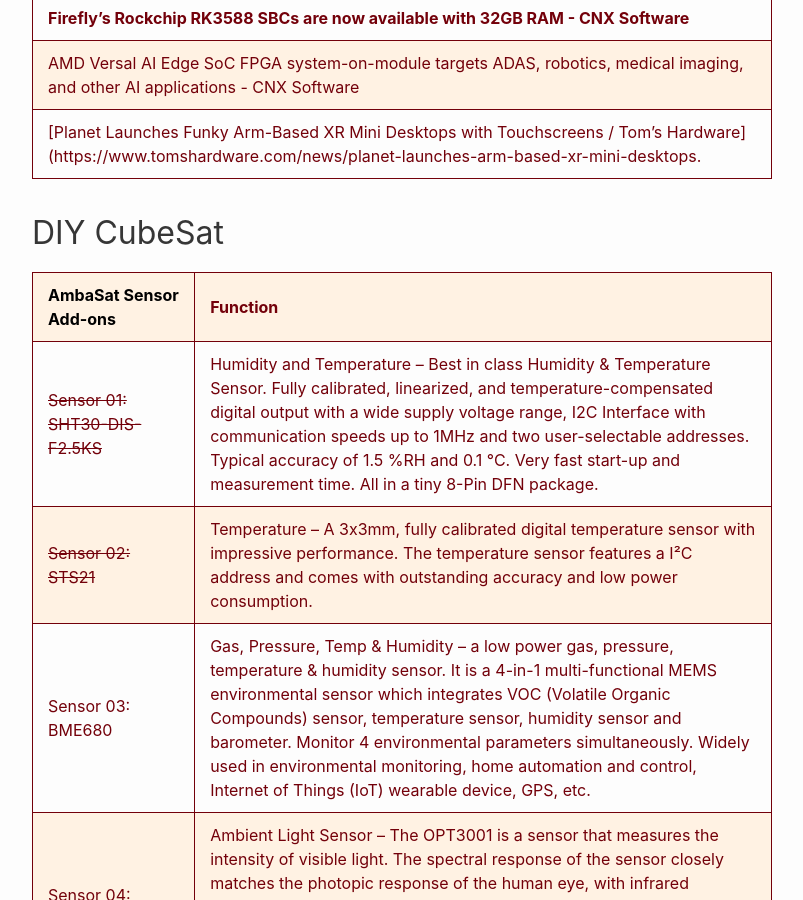
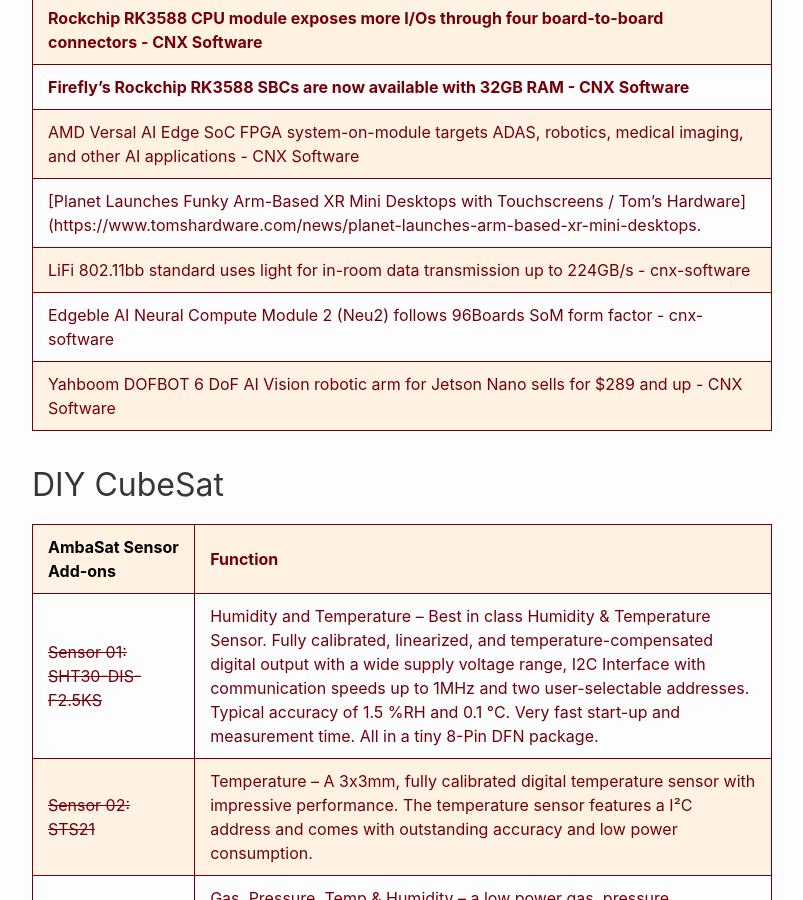
Before and after one commit to RalphHightower/RalphHightower, a Jekyll site: the page built from HardwareLinks.md, in a window 1280 px wide and 900 px high, scrolled down 26459 px. Shown: the whole window, without its empty margins (238-1041 px from the left). Built offline with Jekyll 4.4.1, drawn with Linux system fonts in a browser that asks for light colours; our own code applies the rules of GitHub Pages for plain Markdown files; some of the changed text lies outside the part shown.

Commit message:
docs: Vendors, Articles (see extended description)

```diff
--- a/HardwareLinks.md
+++ b/HardwareLinks.md
@@ -213,7 +213,8 @@
 | [Variscite: Single BoardComputers](https://www.variscite.com/products/single-board-computers/) | (H/W) |
 | [Variscite VAR-SOM-MX93 : NXP i.MX93](https://www.variscite.com/product/system-on-module-som/cortex-a55/var-som-mx93-nxp-i-mx-93/) | (H/W) |
 | [VAR-SOM-AM62 : TI AM62x](https://www.variscite.com/product/system-on-module-som/cortex-a53-krait/var-som-am62-ti-am625x/#ordering_info) | (H/W) |
-| [crowdsupply — Wavelet Lab's uSDR](https://www.crowdsupply.com/wavelet-lab/usdr ) | (H/W) $277 - $997 2023-07-26 |
+| [Wavelet crowdsupply — Wavelet Lab's uSDR](https://www.crowdsupply.com/wavelet-lab/usdr ) | (H/W) $277 - $997 2023-07-26 |
+| [Yahboom 6DOF ROS AI Vision Robotic Arm for Nvidia Jetson NANO 4GB](https://category.yahboom.net/products/dofbot-jetson_nano ) | (H/W) |
 | [Zvidar Smart Gateway (Home Assistant based)](http://www.zvidar.com/pro/23.html ) | (H/W) |
 | [Zymbit Secure Edge Node D35](https://store.zymbit.com/products/secure-compute-node-d35)| (H/W)|
 
@@ -471,6 +472,9 @@
 | **[Firefly's Rockchip RK3588 SBCs are now available with 32GB RAM - CNX Software](https://www.cnx-software.com/2023/07/01/firefly-rockchip-rk3588-sbc-32gb-ram/ )** |
 | [AMD Versal AI Edge SoC FPGA system-on-module targets ADAS, robotics, medical imaging, and other AI applications - CNX Software](https://www.cnx-software.com/2023/05/12/amd-versal-ai-edge-soc-fpga-system-on-module-targets-adas-robotics-medical-imaging-and-other-ai-applications/ ) |
 | [Planet Launches Funky Arm-Based XR Mini Desktops with Touchscreens / Tom's Hardware](https://www.tomshardware.com/news/planet-launches-arm-based-xr-mini-desktops.
+| [LiFi 802.11bb standard uses light for in-room data transmission up to 224GB/s - cnx-software](https://www.cnx-software.com/2023/07/14/lifi-802-11bb-wifi-standard-uses-light-for-in-room-data-transmission-up-to-224gb-s/ ) |
+| [Edgeble AI Neural Compute Module 2 (Neu2) follows 96Boards SoM form factor - cnx-software](https://www.cnx-software.com/2023/07/19/edgeble-ai-neural-compute-module-2-neu2-follows-96boards-som-form-factor/ ) |
+| [Yahboom DOFBOT 6 DoF AI Vision robotic arm for Jetson Nano sells for $289 and up - CNX Software](https://www.cnx-software.com/2023/07/18/yahboom-dofbot-6-dof-ai-vision-robotic-arm-for-jetson-nano-sells-for-289-and-up/ ) |
 
 [^21]: • 1.5GHz quad-core 64-bit ARM Cortex-A72 CPU (Roughly 3× performance)<br>• 1GB, 2GB, or 4GB of LPDDR4 SDRAM<br>• Full-throughput Gigabit Ethernet<br>• Dual-band 802.11ac wireless networking<br>• Bluetooth 5.0<br>• Two USB 3.0 and two USB 2.0 ports<br>• Dual monitor support, at resolutions up to 4K<br>• VideoCore VI graphics, supporting OpenGL ES 3.x<br>• 4Kp60 hardware decode of HEVC video<br>Complete compatibility with earlier Raspberry Pi products
 
```
